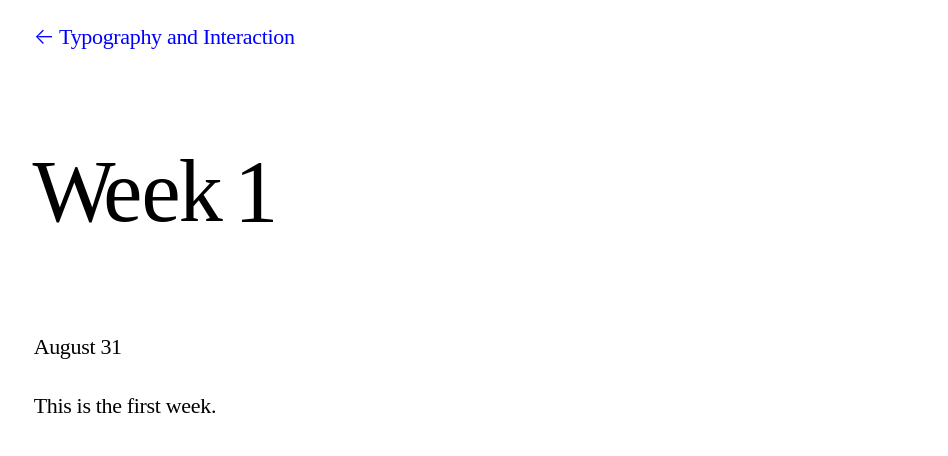
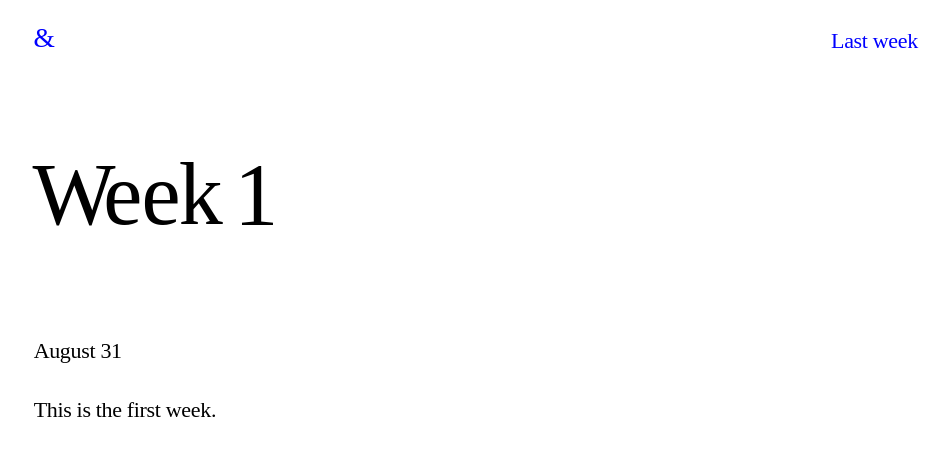
Before and after one commit to core-interaction/core-interaction.github.io, a Jekyll site: the page built from week/1.md, in a window 1280 px wide. Shown: the top 456 px of the page, without its empty margins (164-1112 px from the left). Built offline with Jekyll 4.4.1, drawn with Linux system fonts in a browser that asks for light colours.

Commit message:
Conditional week links.

```diff
--- a/_layouts/nav.html
+++ b/_layouts/nav.html
@@ -5,11 +5,23 @@ layout: default
 
 
 {% assign index = site.pages | where: 'layout', 'index' | first %}
+{% include sorted_weeks.html %}
+{% assign this_week = weeks | last %}
+{% assign last_week = weeks | pop | last %}
 <nav>
 	<div>
 		<a href="{{ index.url }}">
-			<p><span>←</span> {{ index.title | strip_html  }}</p>
+			<p>&</p>
 		</a>
+		{% if page.url != this_week.url %}
+			<a href="{{ this_week.url }}">
+				<p>This week</p>
+			</a>
+		{% else %}
+			<a href="{{ last_week.url }}">
+				<p>Last week</p>
+			</a>
+		{% endif %}
 	</div>
 </nav>
 
--- a/assets/styles/common.scss
+++ b/assets/styles/common.scss
@@ -117,9 +117,14 @@ body {
 		padding-top:      var(--margin--vertical);
 		position:         sticky;
 		top:              calc(var(--typography--cap) - var(--margin--vertical));
+		z-index:          1;
 
 		> div {
 			@extend %page--container;
+
+			align-items:     end;
+			display:         flex;
+			justify-content: space-between;
 
 			> a {
 				@extend %link--element;
@@ -132,6 +137,11 @@ body {
 
 						font-weight: var(--typography--weight);
 					}
+				}
+
+				// Ampersand/home link.
+				&:first-child {
+					--typography--size: var(--typography--size--h3);
 				}
 			}
 		}
```
